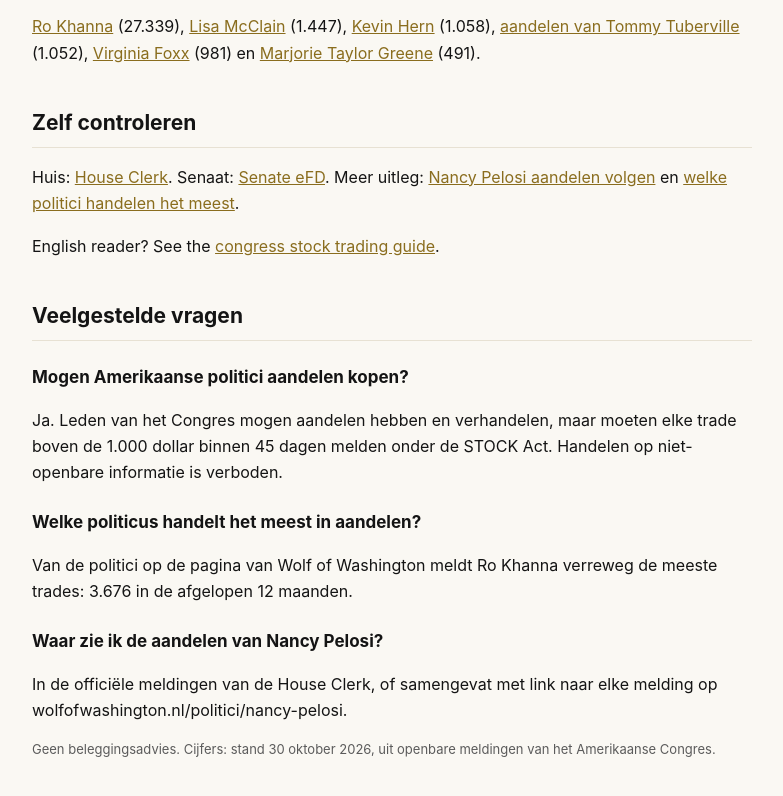
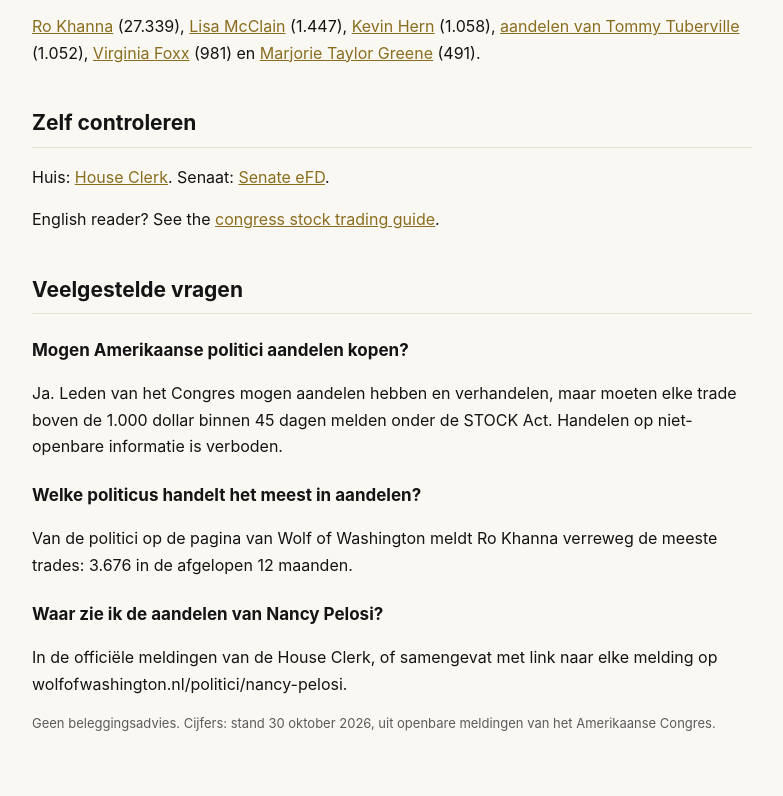
Before and after one commit to MeesWijnants/MeesWijnants.github.io, a plain HTML site: page aandelen-politici.html in a window 1280 px wide. Shown: the part 1196-1992 px from the top of the page, without its empty margins (248-1031 px from the left). Drawn offline with Linux system fonts and the light colour scheme.

Commit message:
Update aandelen-politici.html

```diff
--- a/aandelen-politici.html
+++ b/aandelen-politici.html
@@ -62,7 +62,7 @@ ul{padding-left:20px}
 <h2>Meest verhandeld sinds 2012</h2>
 <p><a href="https://wolfofwashington.nl/politici/ro-khanna">Ro Khanna</a> (27.339), <a href="https://wolfofwashington.nl/politici/lisa-mcclain">Lisa McClain</a> (1.447), <a href="https://wolfofwashington.nl/politici/kevin-hern">Kevin Hern</a> (1.058), <a href="https://wolfofwashington.nl/politici/tommy-tuberville">aandelen van Tommy Tuberville</a> (1.052), <a href="https://wolfofwashington.nl/politici/virginia-foxx">Virginia Foxx</a> (981) en <a href="https://wolfofwashington.nl/politici/marjorie-taylor-greene">Marjorie Taylor Greene</a> (491).</p>
 <h2>Zelf controleren</h2>
-<p>Huis: <a href="https://disclosures-clerk.house.gov/FinancialDisclosure">House Clerk</a>. Senaat: <a href="https://efdsearch.senate.gov/">Senate eFD</a>. Meer uitleg: <a href="https://meeswijnants.blogspot.com/2026/11/nancy-pelosi-aandelen-volgen-zo-lees-je.html">Nancy Pelosi aandelen volgen</a> en <a href="https://meeswijnants.blogspot.com/2026/11/welke-amerikaanse-politici-handelen-het.html">welke politici handelen het meest</a>.</p>
+<p>Huis: <a href="https://disclosures-clerk.house.gov/FinancialDisclosure">House Clerk</a>. Senaat: <a href="https://efdsearch.senate.gov/">Senate eFD</a>.</p>
 <p>English reader? See the <a href="https://meeswijnants.github.io/congress-trading">congress stock trading guide</a>.</p>
 
 <h2>Veelgestelde vragen</h2>
```
